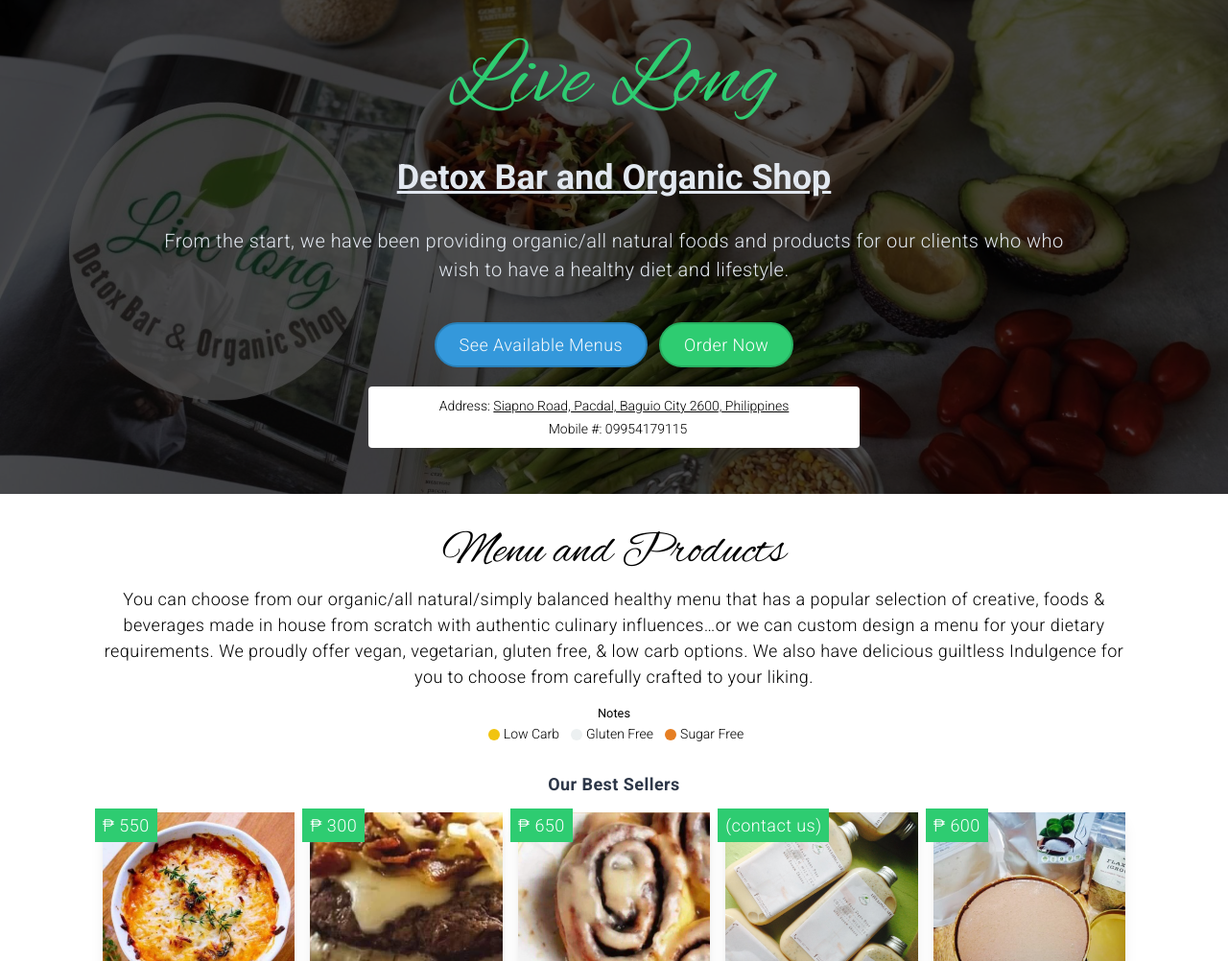
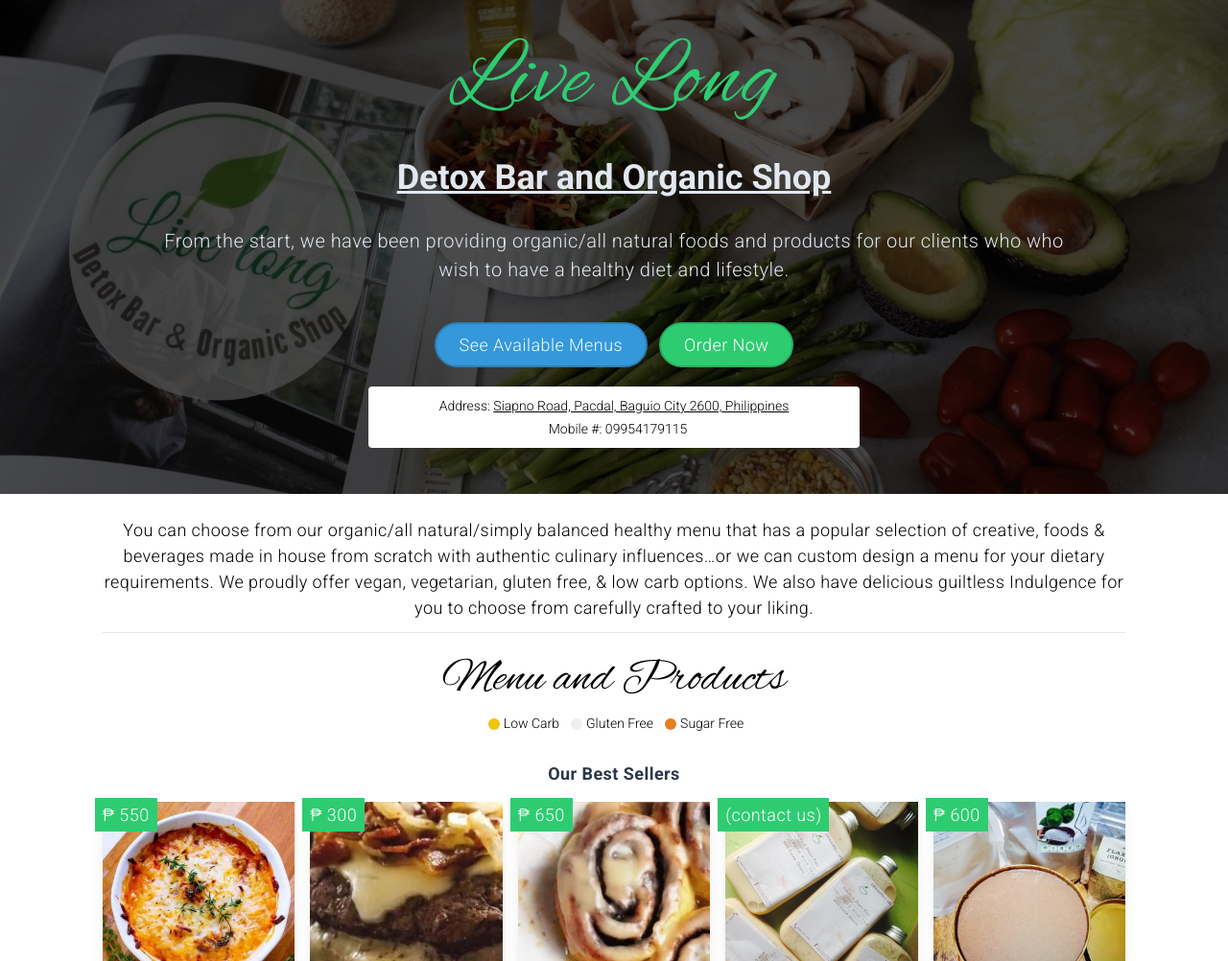
Before and after one commit to tbdsux/livelong_cafe, a website: page public/index.html in a window 1280 px wide. Shown: the part 98-1100 px from the top of the page at 96% size. Drawn offline with Linux system fonts and the light colour scheme.

Commit message:
new changes againzzz

```diff
--- a/public/index.html
+++ b/public/index.html
@@ -60,10 +60,10 @@
         <!-- menus / offers -->
         <div class="py-6 bg-white w-5/6 mx-auto" id="menus">
             <div class="text-center">
+                <p class="font-light sm:text-lg tracking-wide">You can choose from our organic/all natural/simply balanced healthy menu that has a popular selection of creative, foods & beverages made in house from scratch with authentic culinary influences…or we can custom design a menu for your dietary requirements. We proudly offer vegan, vegetarian, gluten free, & low carb options. We also have delicious guiltless Indulgence for you to choose from carefully crafted to your liking.</p>
+                <hr class="my-3">
                 <h2 class="text-4xl sm:text-5xl font-cursive">Menu and Products</h2>
-                <p class="font-light sm:text-lg tracking-wide">You can choose from our organic/all natural/simply balanced healthy menu that has a popular selection of creative, foods & beverages made in house from scratch with authentic culinary influences…or we can custom design a menu for your dietary requirements. We proudly offer vegan, vegetarian, gluten free, & low carb options. We also have delicious guiltless Indulgence for you to choose from carefully crafted to your liking.</p>
-                <div class="mt-3">
-                    <small>Notes</small>
+                <div>
                     <div class="flex items-center justify-center">
                         <span class="flex items-center mx-1 text-sm font-light"><div class="mx-1 h-3 w-3 rounded-full bg-sunflower" title="Low Carb"></div> Low Carb</span>
                         <span class="flex items-center mx-1 text-sm font-light"><div class="mx-1 h-3 w-3 rounded-full bg-clouds" title="Gluten Free"></div> Gluten Free</span>
```
